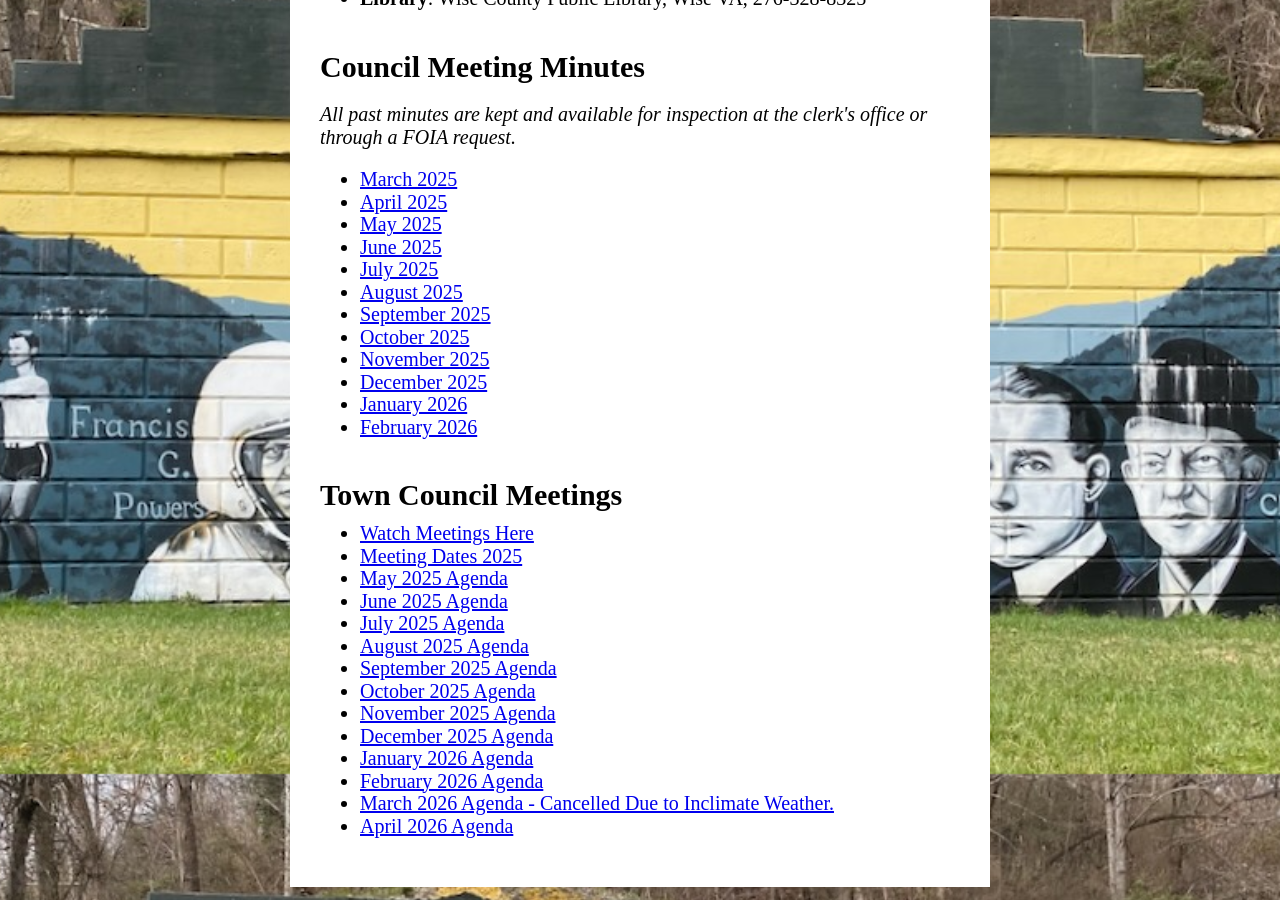
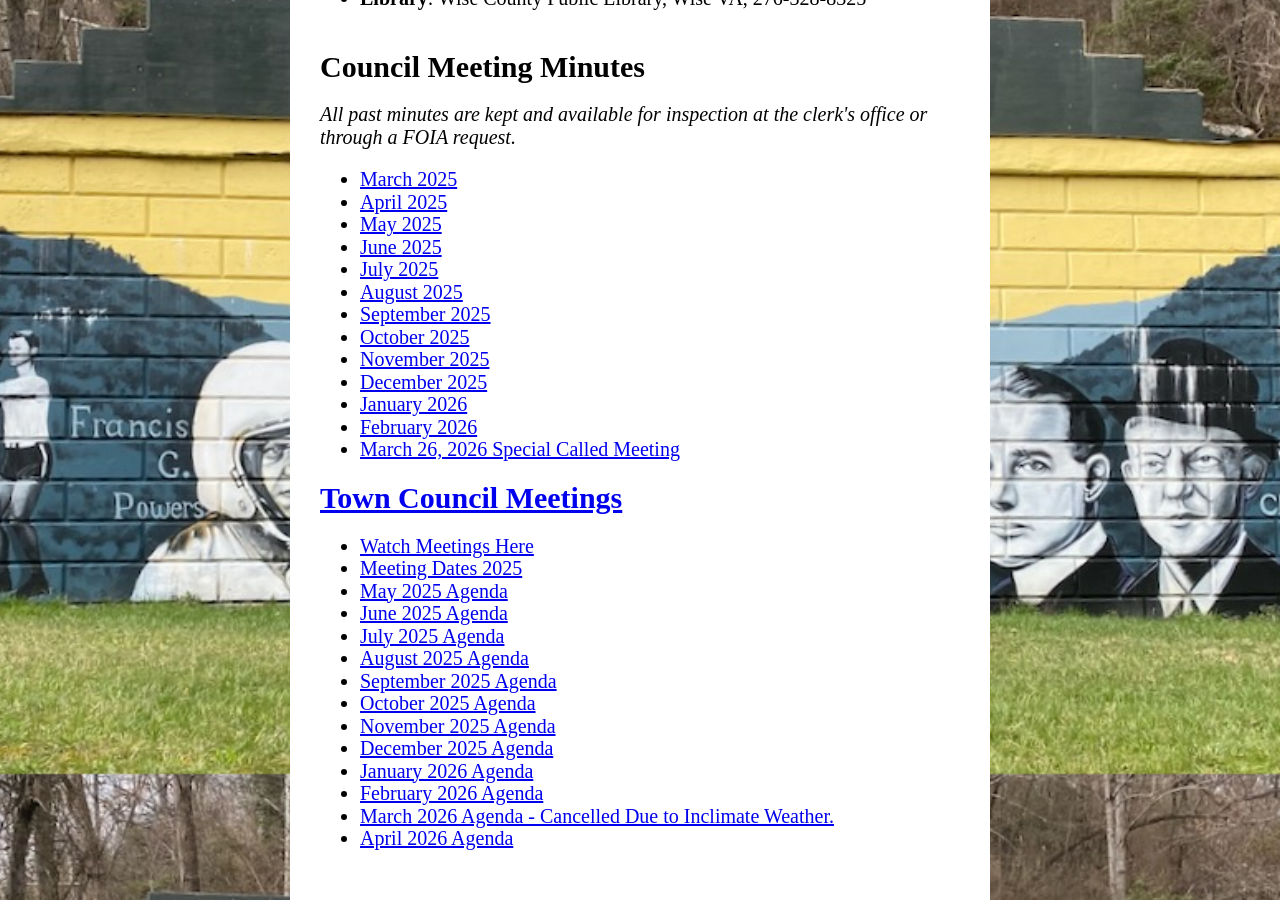
Before and after one commit to poundva/poundva.github.io, a Jekyll site: the page built from index.html, in a window 1280 px wide and 900 px high, scrolled down 2826 px. Built offline with Jekyll 4.4.1, drawn with Linux system fonts in a browser that asks for light colours; some web fonts are replaced.

Commit message:
Add link for March 2026 Special Called Meeting

```diff
--- a/index.html
+++ b/index.html
@@ -103,6 +103,7 @@ title: Home
     <li><a href="minutes/January 2026 Minutes.pdf">December 2025</a></li>
     <li><a href="agendas/1947_001.pdf">January 2026</a></li>
     <li><a href="minutes/Feb 2026 Minutes.pdf">February 2026</a></li>
+    <li><a href="minutes/March 2026 Special called.pdf">March 26, 2026 Special Called Meeting</li>
 
 
 </ul>
```
